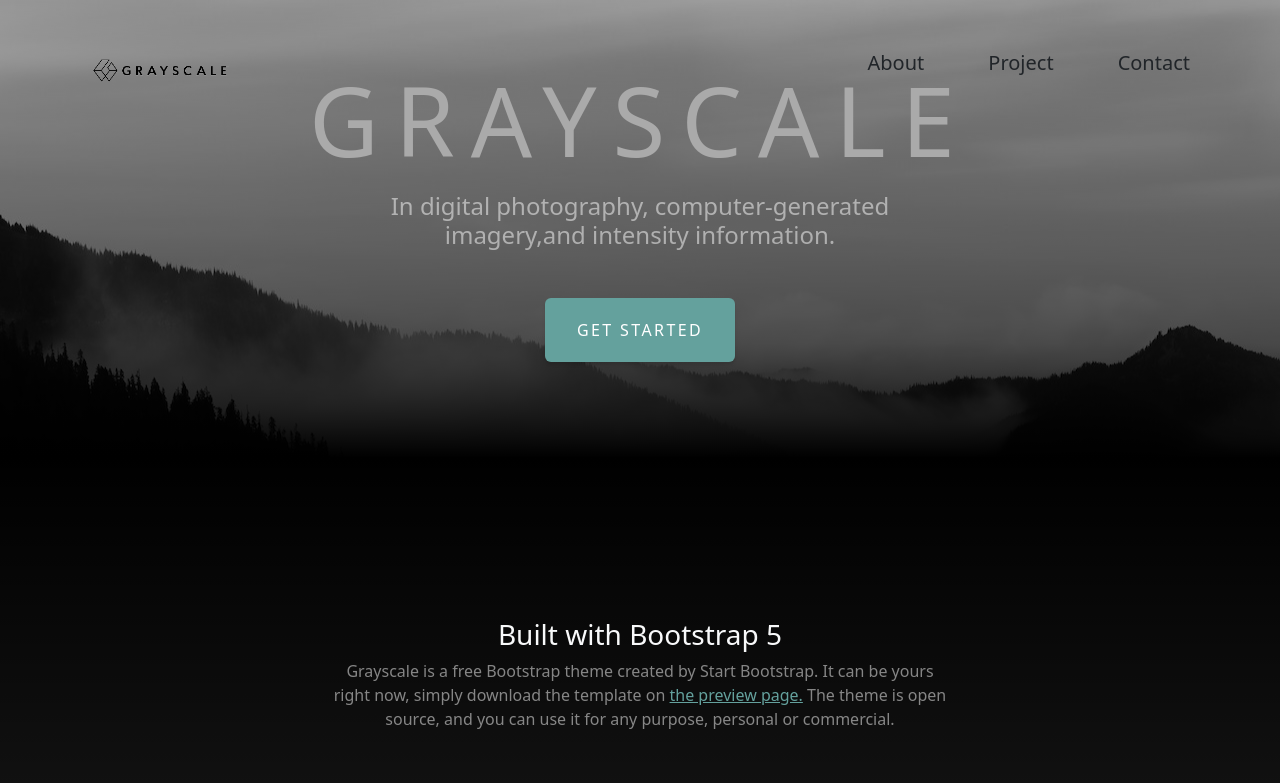
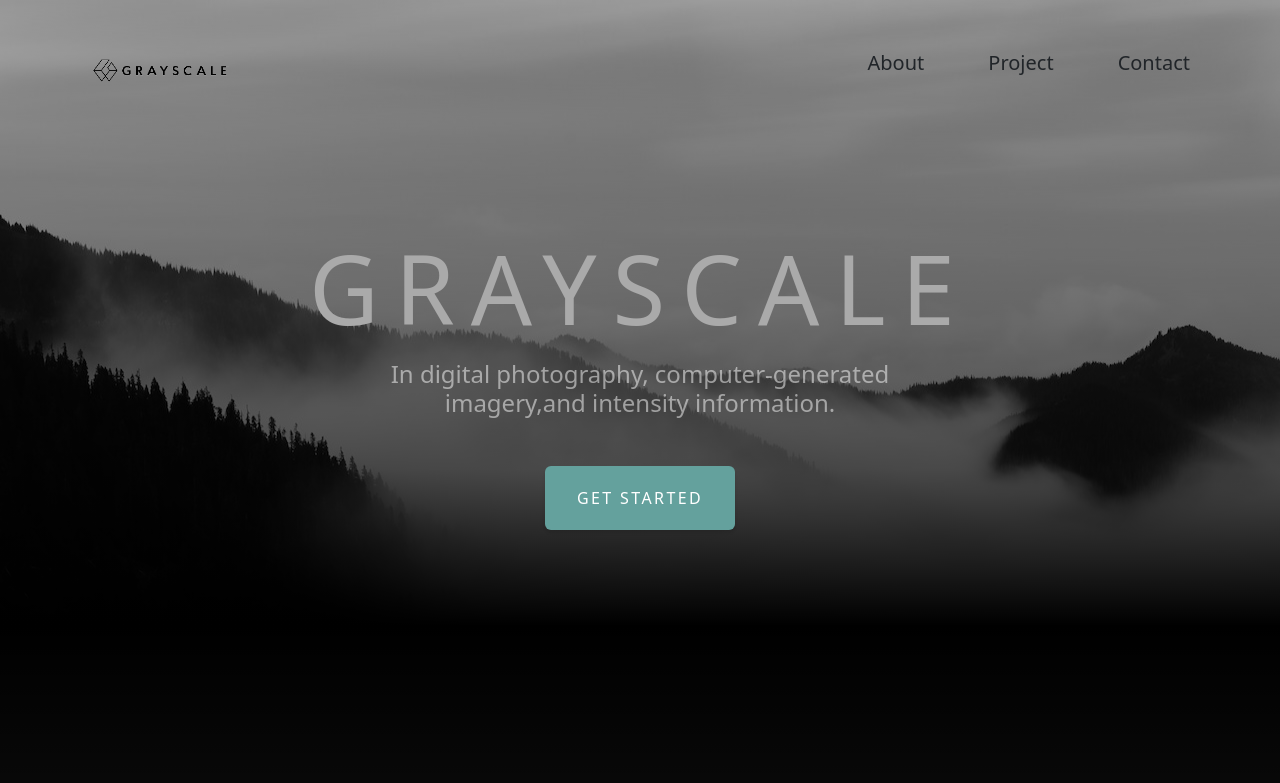
Before and after one commit to Developer77-Chandru/Grayscale, a plain HTML site: page index.html in a window 1280 px wide. Shown: the top 783 px of the page. Drawn offline with nearby package versions, Linux system fonts and the light colour scheme.

Commit message:
Update style.css

```diff
--- a/style.css
+++ b/style.css
@@ -17,9 +17,7 @@
     line-height: 6rem;
     letter-spacing: 1rem;
     color: #aaaaaa;
-}
-.mt-4{
-    margin-top: 10.5rem!important;
+    margin-top: 12rem!important;
 }
 #q1{
     color: #ffffff80;
```
